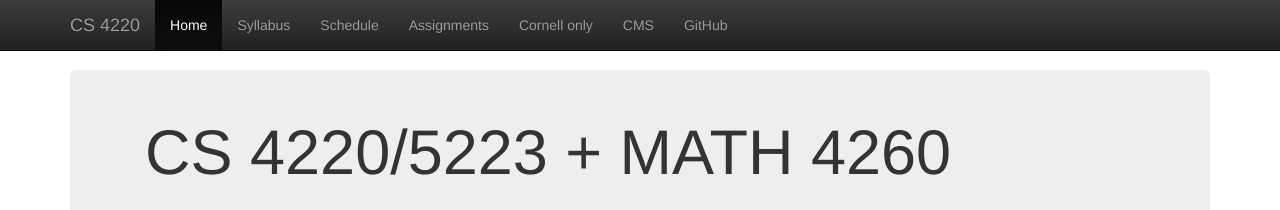
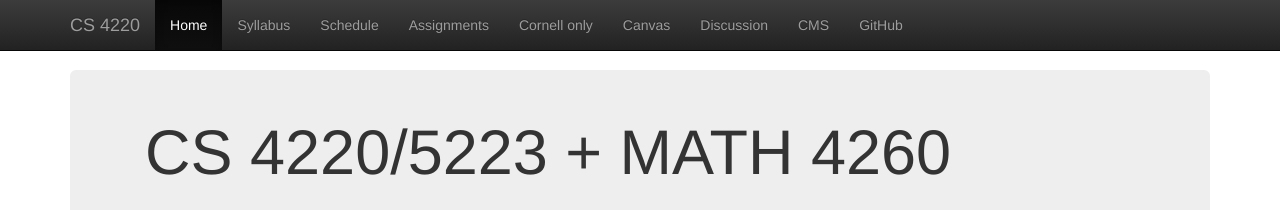
Before and after one commit to dbindel/cs4220-s22, a Jekyll site: the page built from web/index.html, in a window 1280 px wide. Shown: the top 210 px of the page. Built offline with Jekyll 4.4.1, drawn with Linux system fonts in a browser that asks for light colours; nearby versions of some CDN libraries.

Commit message:
Update navbar.

```diff
--- a/web/_includes/navbar.html
+++ b/web/_includes/navbar.html
@@ -24,6 +24,8 @@
         {{ link.name }}</a>
         </li>
         {% endfor %}
+        <li><a href="https://canvas.cornell.edu/courses/35578">Canvas</a></li>
+        <li><a href="https://edstem.org/us/courses/19525/discussion/">Discussion</a></li>
         <li><a href="http://cms.csuglab.cornell.edu/">CMS</a></li>
         <li><a href="https://www.github.com/dbindel/cs4220-s22/">GitHub</a></li>
       </ul>
```
